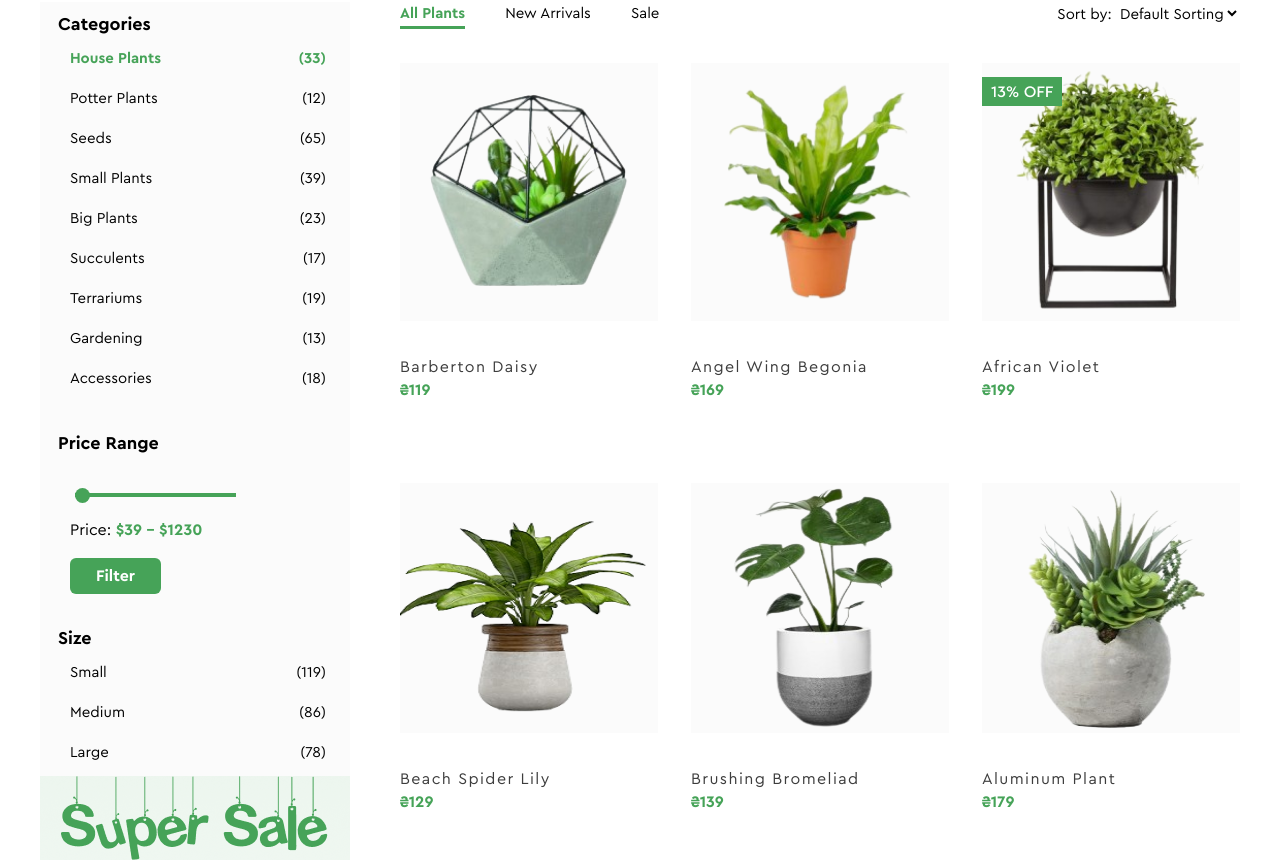
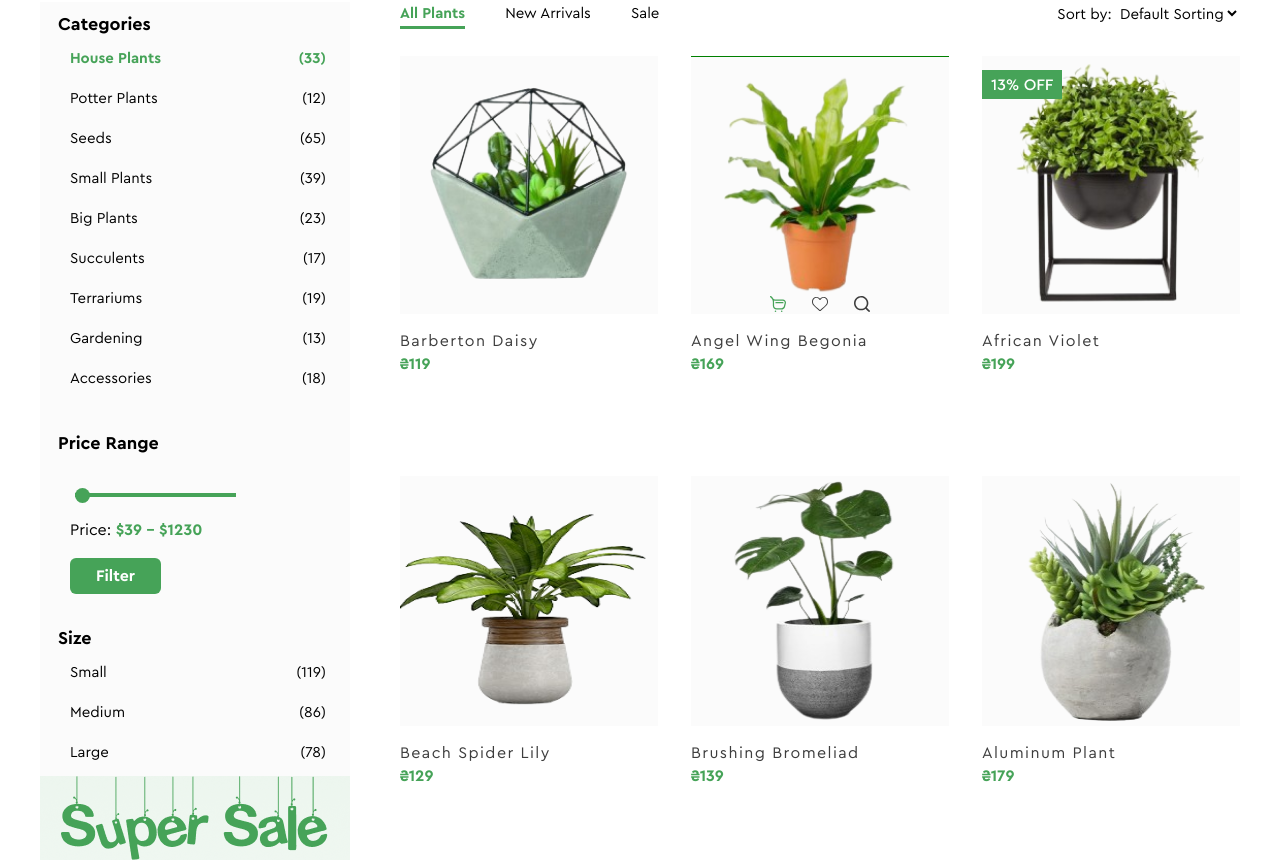
Before and after one commit to oleksiishalak/lesson-7, a plain HTML site: page index.html in a window 1280 px wide. Shown: the part 599-1459 px from the top of the page. Drawn offline with Linux system fonts and the light colour scheme.

Commit message:
Update HTML and CSS files

```diff
--- a/index.html
+++ b/index.html
@@ -167,6 +167,11 @@
 
       <div class="product-card product-card__active">
         <img class="product-img" src="./assets/img /products/product-card-2.png" alt="Product 2" class="product-card__image" />
+         <div class="product-card__icons">
+         <img src="./assets/icons/shopping.svg" alt="">
+         <img src="./assets/icons/heart.svg" alt="">
+         <img src="./assets/icons/frame.svg" alt="">
+  </div>
         <h3 class="product-card__title">Angel Wing Begonia</h3>
         <p class="product-card__price">₴169</p>
       </div>
--- a/styles/index.css
+++ b/styles/index.css
@@ -263,7 +263,7 @@ h1 {
   display: flex;
   justify-content: space-between;
   align-items: center;
-  margin-bottom: 38px;
+  margin-bottom: 31px;
   font-weight: 400;
   font-size: 15px;
   line-height: 16px;
@@ -314,7 +314,7 @@ h1 {
   font-size: 16px;
   line-height: 16px;
   color: #3D3D3D;
-  margin-top: 31px;
+  margin-top: 12px;
 }
 
 .product-card__price {
@@ -325,11 +325,37 @@ h1 {
   margin-top: 6px;
 }
 
-.catalog__pagination {
-  margin-top: 90px;
+.product-card__active {
+  position: relative;
+}
+
+.product-card__active::before {
+  content: "";
+  position: absolute;
+  top: 0;
+  left: 0;
+  width: 100%;
+  height: 1px;
+  background-color: green;
+}
+
+.product-card__active {
+  position: relative;
+}
+
+.product-card__icons {
   display: flex;
-  justify-content: flex-end;
-  gap: 8px;
+  justify-content: center;
+  gap: 26px;
+  position: absolute;
+  top: 240px;
+  left: 79px;
+
+}
+
+.product-card__icons img {
+  width: 16px;
+  height: 16px;
 }
 
 .discount-card {
@@ -343,6 +369,15 @@ h1 {
   width: 80px;
   height: 29px;
   z-index: 10;
+}
+
+
+
+.catalog__pagination {
+  margin-top: 90px;
+  display: flex;
+  justify-content: flex-end;
+  gap: 8px;
 }
 
 .pagination__btn {
```
Also changed, not shown: assets/icons/heart.png (deleted), assets/icons/heart.svg (added).
